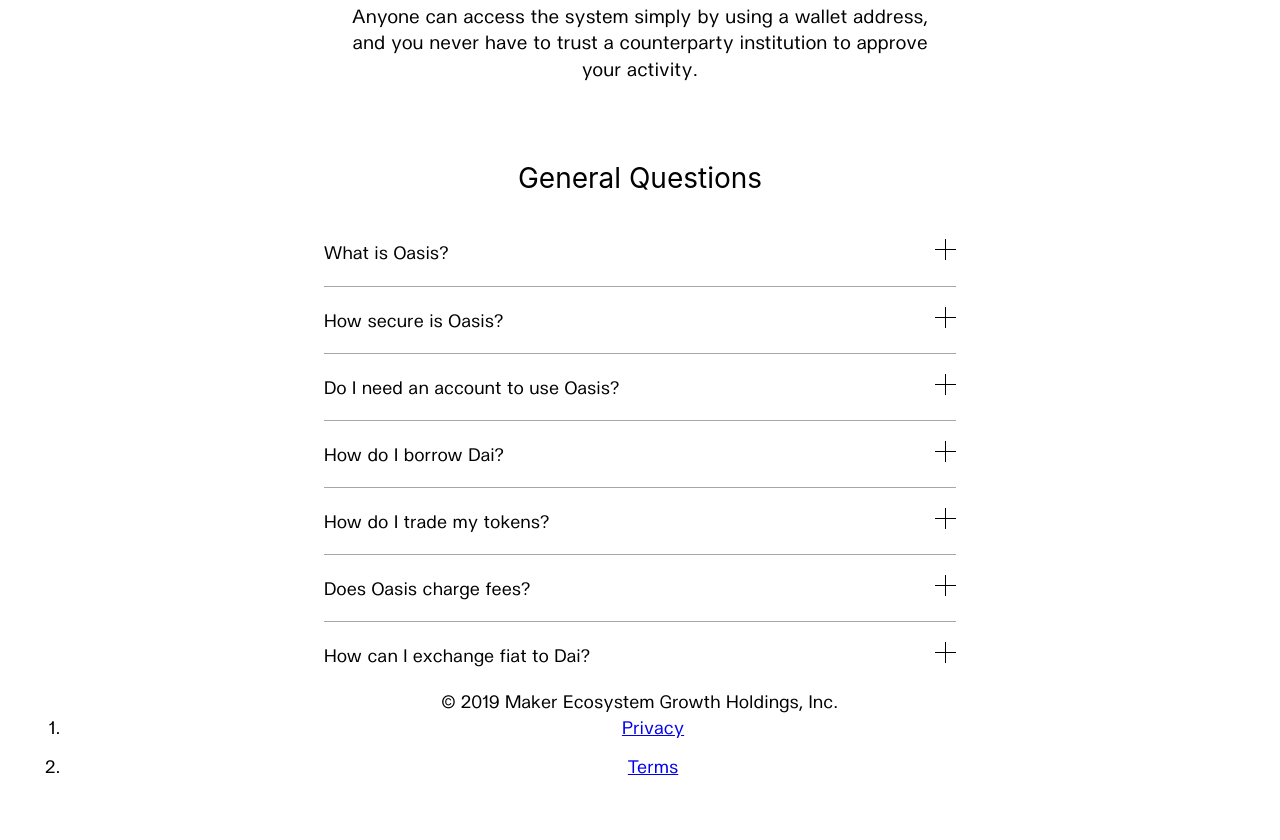
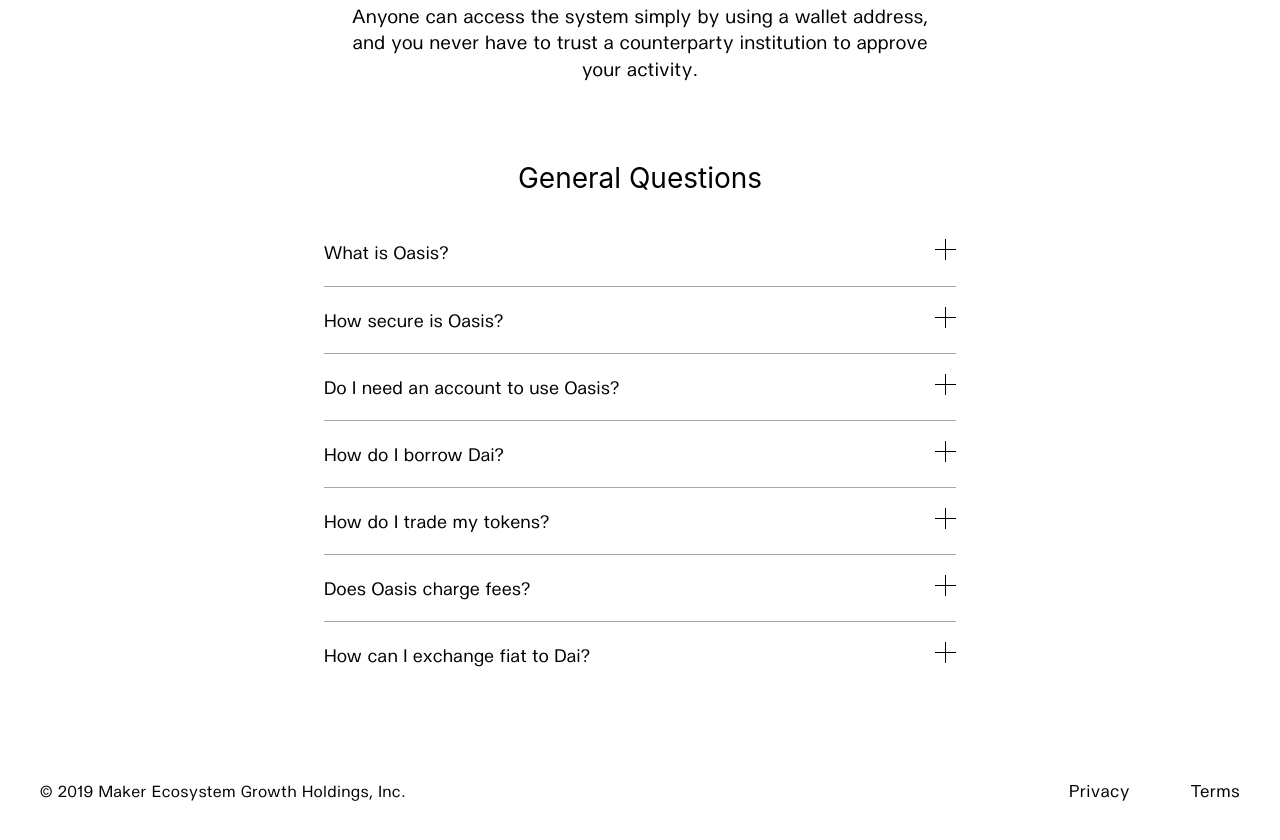
Before and after one commit to cleancoindev/oasis-landing, a Gatsby site: page / in a window 1280 px wide. Shown: the part 1391-2231 px from the top of the page. Before the commit the page ends 2197 px from the top, so only its background shows below. Built offline with nearby package versions, Linux system fonts and the light colour scheme; Gatsby itself is replaced by a stand-in of ours.

Commit message:
Style footer.

```diff
--- a/src/components/layout.css
+++ b/src/components/layout.css
@@ -629,3 +629,24 @@
   text-align: center;
   color: black;
 }
+
+footer {
+  text-align: left;
+  font-size: 16px;
+  letter-spacing: 0.3px;
+  margin-top: 90px;
+  margin-bottom: 108px;
+}
+
+footer nav {
+  float: right;
+  width: 171px;
+  display: flex;
+  justify-content: space-between;
+}
+
+footer nav a {
+  font-size: 17px;
+  text-decoration: none;
+  color: black;
+}
--- a/src/components/layout.js
+++ b/src/components/layout.js
@@ -37,10 +37,8 @@
         <footer>
           © {new Date().getFullYear()} Maker Ecosystem Growth Holdings, Inc.
           <nav>
-            <ol>
-              <li><a href="#">Privacy</a></li>
-              <li><a href="#">Terms</a></li>
-            </ol>
+            <a href="#">Privacy</a>
+            <a href="#">Terms</a>
           </nav>
         </footer>
       </div>
```
